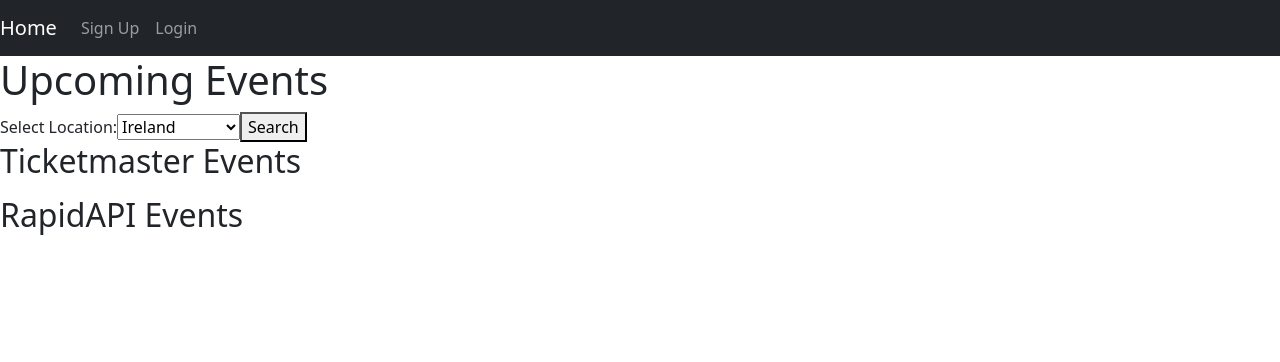
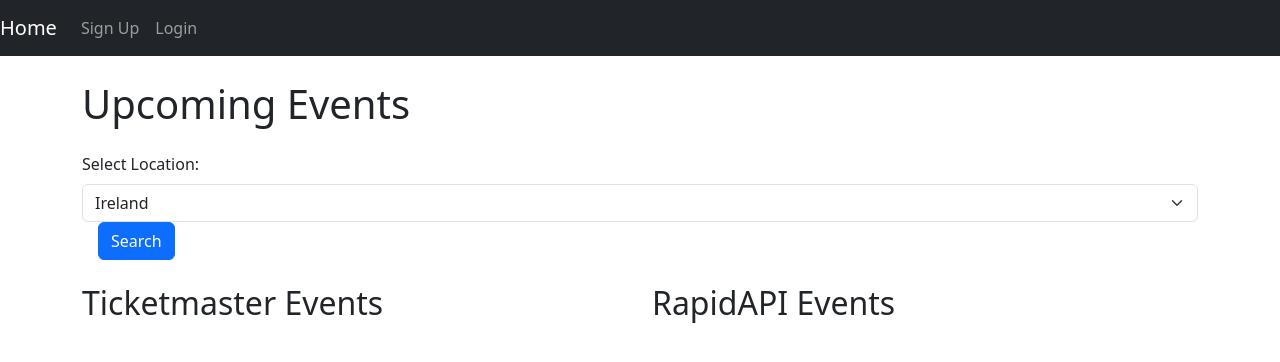
Before and after one commit to Daniil-Markelov/n00202705-events-app, a React (Create React App) app: page / in a window 1280 px wide. Shown: the top 362 px of the page. Built offline with nearby package versions, Linux system fonts and the light colour scheme.

Commit message:
Cleaned up Home page and added api functionality

```diff
--- a/src/components/Home.js
+++ b/src/components/Home.js
@@ -63,46 +63,77 @@ const Home = () => {
     const mappings = {
       'Ireland': 'IE',
       'United States': 'US',
+      'United Kingdom': 'UK',
+      'Spain': 'ES'
     };
 
     return mappings[userLocation] || '';
   };
 
   return (
-    <div>
-      <h1>Upcoming Events</h1>
+    <div className="container">
+      <h1 className="mt-4 mb-4">Upcoming Events</h1>
 
-      <div>
-        <label htmlFor="location">Select Location:</label>
-        <select id="location" value={location} onChange={(e) => setLocation(e.target.value)}>
+      <div className="mb-4">
+        <label htmlFor="location" className="form-label">Select Location:</label>
+        <select id="location" value={location} onChange={(e) => setLocation(e.target.value)} className="form-select">
           <option value="Ireland">Ireland</option>
           <option value="United States">United States</option>
-          {/* add later more or change to search query probs */}
+          <option value="United Kingdom">United Kingdom</option>
+          <option value="Spain">Spain</option>
+          {/* Add more options as needed */}
         </select>
-        <button onClick={handleSearch}>Search</button>
+        <button onClick={handleSearch} className="btn btn-primary ms-3">Search</button>
       </div>
 
-      <h2>Ticketmaster Events</h2>
-      <ul>
-        {ticketmasterEvents.map(event => (
-          <li key={event.id}>{event.name}</li>
-        ))}
-      </ul>
+      <div className="row">
+        <div className="col-md-6">
+          <h2 className="mb-3">Ticketmaster Events</h2>
+          <ul className="list-group">
+            {ticketmasterEvents.map(event => (
+              <li key={event.id} className="list-group-item">
+                <div className="row">
+                  <div className="col-md-4">
+                    <img src={event.images[0].url} alt={event.name} className="img-fluid" style={{ height: '150px', objectFit: 'cover' }} />
+                  </div>
+                  <div className="col-md-8">
+                    <h3>{event.name}</h3>
+                    <p>{new Date(event.dates.start.localDate).toLocaleDateString()}</p>{/*Changes the date + time into just a date  */}
+                    <p>Location: {event._embedded.venues[0].name}, {event._embedded.venues[0].city.name}</p>
+                    <p><a href={event.url} target="_blank" rel="noopener noreferrer">More Info</a></p>
+                  </div>
+                </div>
+              </li>
+            ))}
+          </ul>
+        </div>
+        <div className="col-md-6">
+  <h2 className="mb-3">RapidAPI Events</h2>
+  <ul className="list-group">
+    {rapidAPIEvents.map(event => (
+      <li key={event.event_id} className="list-group-item">
+        <div className="row">
+          <div className="col-md-4">
+            <img src={event.thumbnail} alt="" className="img-fluid" style={{ height: '150px', objectFit: 'cover' }} />
+          </div>
+          <div className="col-md-8">
+            <h3>{event.name}</h3>
+            <p>{new Date(event.start_time).toLocaleDateString()}</p>
+            <p>Location: {event.venue.name}</p>
+            <p><a href={event.info_links[0].link} target="_blank" rel="noopener noreferrer">More Info</a></p>
+          </div>
+        </div>
+      </li>
+    ))}
+  </ul>
+</div>
 
-      <h2>RapidAPI Events</h2>
-      <ul>
-        {rapidAPIEvents.map(event => (
-          <li key={event.event_id}>
-            <h3>{event.name}</h3>
-            <p>{event.description}</p>
-            <p>Start Time: {event.start_time}</p>
-            <p>End Time: {event.end_time}</p>
-            <img src={event.thumbnail} alt='' />
-          </li>
-        ))}
-      </ul>
+      </div>
     </div>
   );
+
+
+
 };
 
 export default Home;
```
